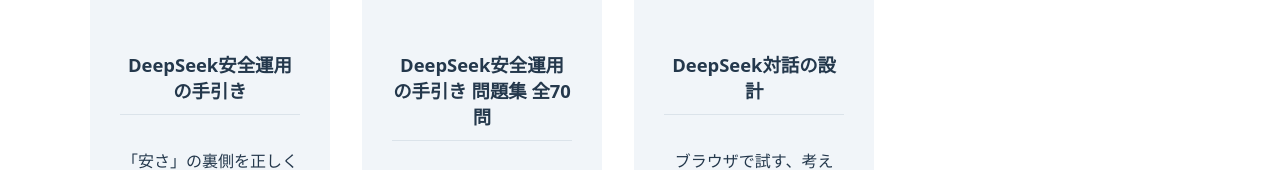
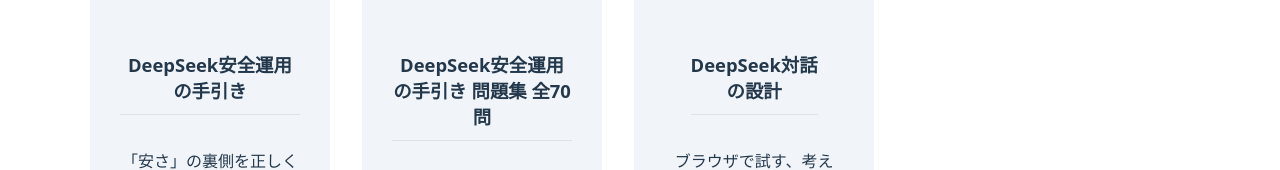
Before and after one commit to Masaaki-jp/deepseek-ac, an Astro site: page /ja/books in a window 1280 px wide. Shown: the part 458-628 px from the top of the page. Built offline with nearby package versions, Linux system fonts and the light colour scheme; Astro itself is replaced by a stand-in of ours.

Commit message:
Update books.astro

```diff
--- a/src/pages/ja/books.astro
+++ b/src/pages/ja/books.astro
@@ -30,7 +30,7 @@
 
       <section class="book-panel">
         <p class="eyebrow">PRACTICE</p>
-        <h2>DeepSeek対話の設計</h2>
+        <h2>DeepSeek対話<br />の設計</h2>
         <p>ブラウザで試す、考える、深める</p>
         <p>問いを立て、回答を確かめ、自分の判断にまとめるための一冊。</p>
         <a class="button" href="https://www.amazon.co.jp/dp/B0HKQ3MN2G/">Amazonで見る →</a>
```
